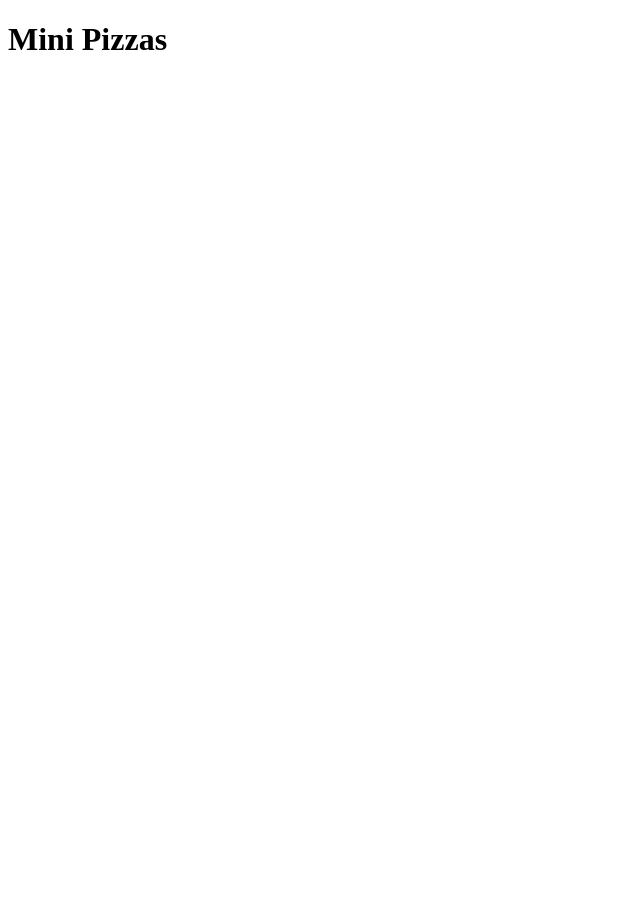
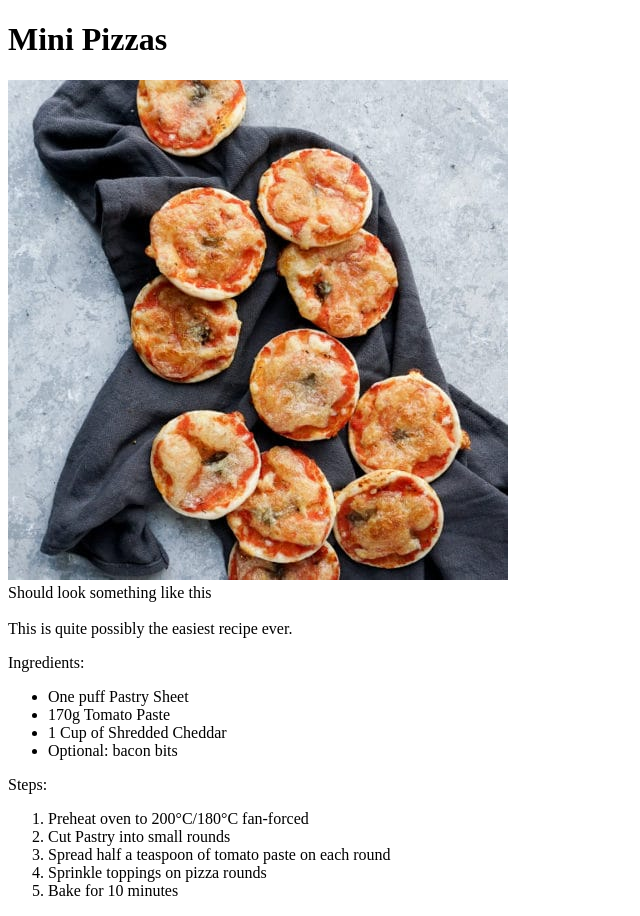
Before and after one commit to BenjaminHThomas/BrutalitWeb, a plain HTML site: page Recipes/miniPizza.html in a window 1280 px wide. Shown: the whole page, without its empty margins (0-640 px from the left). Before the commit the page ends 800 px from the top, so only its background shows below. Drawn offline with Linux system fonts and the light colour scheme; files whose address does not match are found by name.

Commit message:
Fill out recipe instructions and add recipe image

```diff
--- a/Recipes/miniPizza.html
+++ b/Recipes/miniPizza.html
@@ -5,5 +5,26 @@
 </head>
 <body>
     <h1>Mini Pizzas</h1>
-
+    <img src="/home/ben/repos/BrutalistWeb/BrutalitWeb/miniPizzas.jpg">
+    <figcaption>Should look something like this</figcaption>
+    <br>This is quite possibly the easiest recipe ever.
+    <p>
+        Ingredients:
+        <ul>
+            <li>One puff Pastry Sheet</li>
+            <li>170g Tomato Paste</li>
+            <li>1 Cup of Shredded Cheddar</li>
+            <li>Optional: bacon bits</li>
+        </ul>
+    </p>
+    <p>
+        Steps:
+        <ol>
+            <li>Preheat oven to 200°C/180°C fan-forced</li>
+            <li>Cut Pastry into small rounds</li>
+            <li>Spread half a teaspoon of tomato paste on each round</li>
+            <li>Sprinkle toppings on pizza rounds</li>
+            <li>Bake for 10 minutes</li>
+        </ol>
+    </p>
 </body>
```
Also changed, not shown: miniPizzas.jpg (added).
